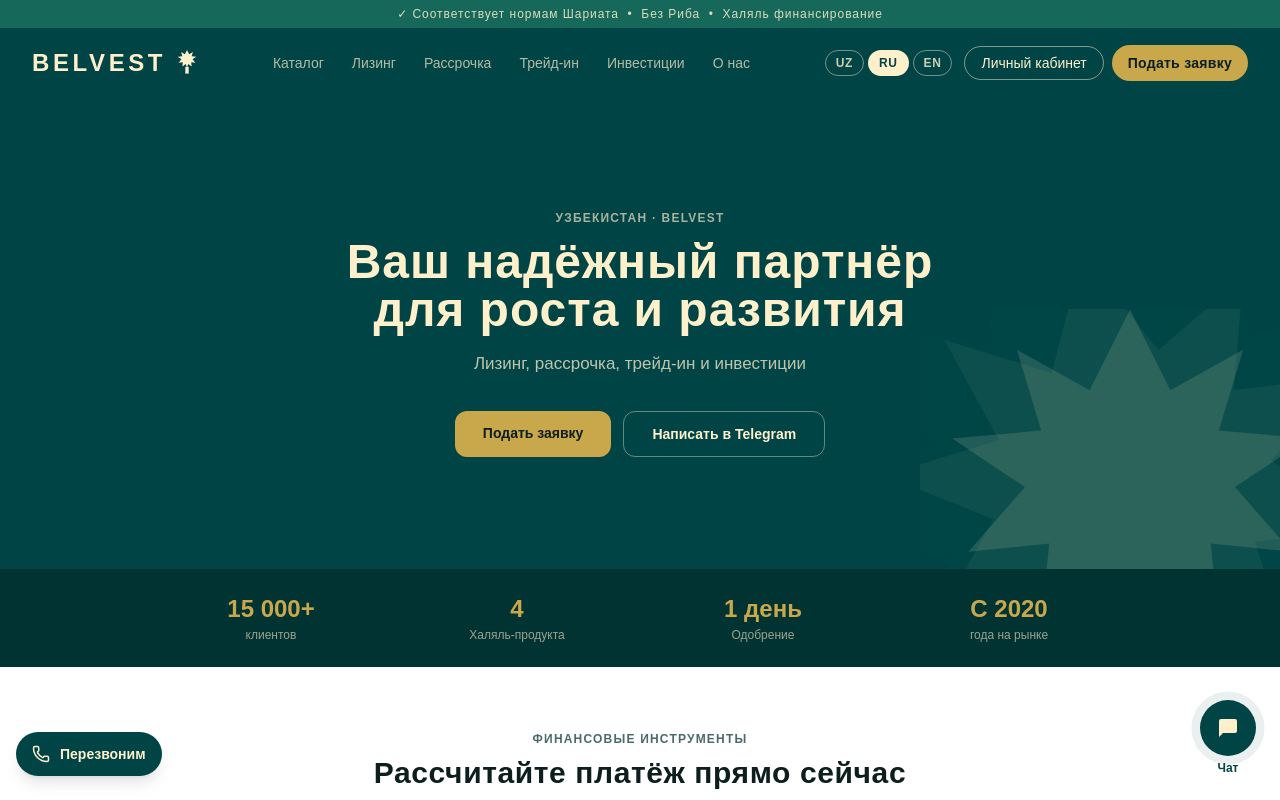
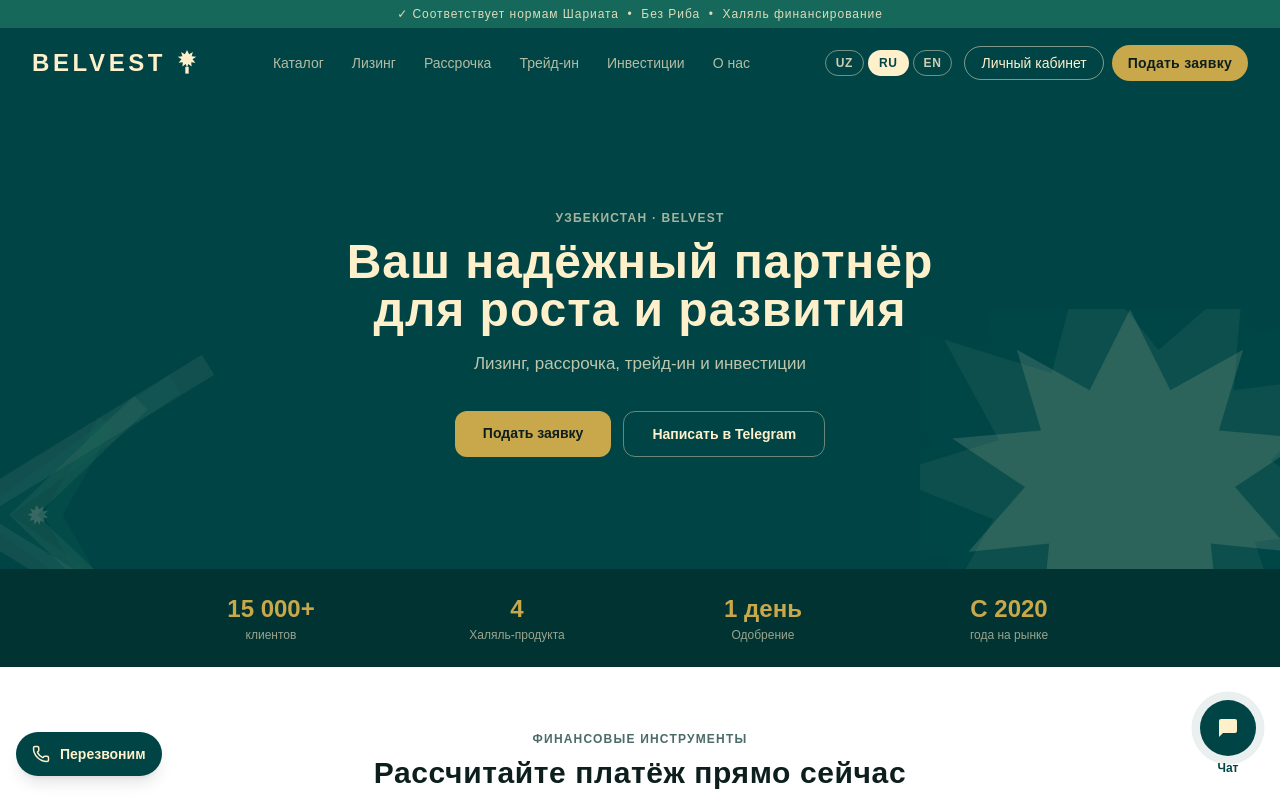
Before and after one commit to ikromov098/belvestuz, a Next.js app: page / in a window 1280 px wide. Shown: the top 800 px of the page. Built offline with nearby package versions, Linux system fonts and the light colour scheme; a web font is replaced by a local one.

Commit message:
brand and content update

```diff
--- a/src/components/HeroSection.tsx
+++ b/src/components/HeroSection.tsx
@@ -31,6 +31,31 @@
   );
 }
 
+function CornerChevrons() {
+  return (
+    <svg
+      viewBox="0 0 300 300"
+      aria-hidden="true"
+      className="absolute pointer-events-none select-none"
+      style={{
+        left: '-90px',
+        bottom: '-90px',
+        width: 320,
+        height: 320,
+        opacity: 0.95,
+      }}
+    >
+      <polyline points="270,30 50,165 270,300" fill="none" stroke="#FFF0CC" strokeWidth="22" strokeOpacity="0.08" strokeLinejoin="miter" strokeLinecap="square" />
+      <polyline points="240,48 78,165 240,282" fill="none" stroke="#16685B" strokeWidth="20" strokeOpacity="0.14" strokeLinejoin="miter" strokeLinecap="square" />
+      <polyline points="210,66 106,165 210,264" fill="none" stroke="#548870" strokeWidth="18" strokeOpacity="0.18" strokeLinejoin="miter" strokeLinecap="square" />
+      <polyline points="180,84 134,165 180,246" fill="none" stroke="#16685B" strokeWidth="16" strokeOpacity="0.22" strokeLinejoin="miter" strokeLinecap="square" />
+      <g transform="translate(120 165) rotate(-10) scale(0.9) translate(-13 -10.5)">
+        <path d={STAR_PATH} fill="#FFF0CC" opacity="0.18" />
+      </g>
+    </svg>
+  );
+}
+
 export default function HeroSection() {
   const { t } = useLanguage();
 
@@ -40,6 +65,7 @@
       style={{ backgroundColor: '#004445' }}
     >
       <HeroMark />
+      <CornerChevrons />
       <p
         className="relative z-10 text-xs font-semibold uppercase tracking-widest mb-3"
         style={{ color: 'rgba(255,240,204,0.65)' }}
```
